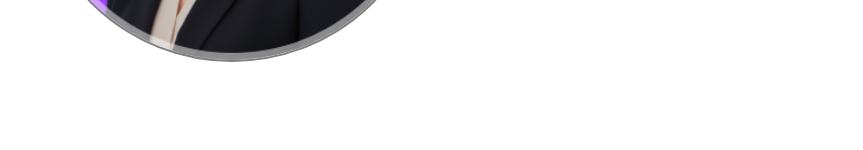
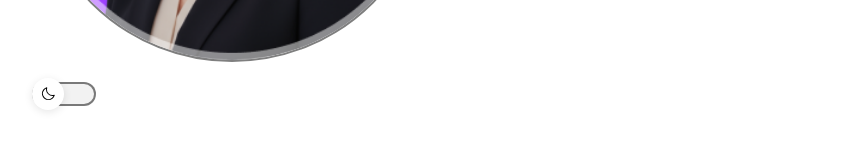
Before and after one commit to SenaGust/price-traker, a Next.js app: page / in a window 1280 px wide. Shown: the part 476-626 px from the top of the page, without its empty margins (208-1071 px from the left). Built offline with nearby package versions, Linux system fonts and the light colour scheme.

Commit message:
added switch

```diff
--- a/src/app/globals.css
+++ b/src/app/globals.css
@@ -3,6 +3,7 @@
 :root {
   --color-base: 0, 0, 0;
   --color-primary: #000;
+  --color-inverted-primary: #fff;
 
   --color-stroke: rgb(var(--color-base), 50%);
 
@@ -16,6 +17,7 @@
   /* :root {
     --color-base: 255, 255, 255;
     --color-primary: #fff;
+    --color-inverted-primary: #000;
 
     --color-stroke: rgb(var(--color-base) / 50%);
 
@@ -33,6 +35,7 @@
 
 @theme inline {
   --color-primary: var(--color-primary);
+  --color-inverted-primary: var(--color-inverted-primary);
   --color-stroke: var(--color-stroke);
   --color-surface: var(--color-surface);
   --color-surface-hover: var(--color-surface-hove);
--- a/src/app/page.tsx
+++ b/src/app/page.tsx
@@ -2,6 +2,7 @@ import { Avatar } from "@/components/common/avatar/avatar";
 import { Button } from "@/components/common/button";
 import { SocialLink } from "@/components/common/social-link";
 import { SocialLinkEnum } from "@/components/common/social-link/types";
+import { Switch } from "@/components/common/switch/switch";
 
 export default async function Home() {
   return (
@@ -11,6 +12,8 @@ export default async function Home() {
       <SocialLink socialLink={SocialLinkEnum.Whatsapp} />
 
       <Avatar />
+
+      <Switch />
     </div>
   );
 }
--- /dev/null
+++ b/src/components/common/switch/switch.tsx
@@ -0,0 +1,49 @@
+"use client";
+
+import { MoonIcon, SunIcon } from "@phosphor-icons/react";
+import { useState } from "react";
+import { twMerge } from "tailwind-merge";
+
+export function Switch() {
+  const [isActive, setIsActive] = useState(false);
+
+  return (
+    <div
+      className="group flex items-center justify-center w-16 h-8 cursor-pointer"
+      onClick={() => setIsActive((prev) => !prev)}
+    >
+      {/* Background */}
+      <div
+        className={twMerge(
+          "w-16 h-6 rounded-full",
+          "bg-surface border-solid border-stroke border-2 shadow-2xl"
+        )}
+      />
+
+      {/* Shadow */}
+      <div
+        aria-hidden={true}
+        className={twMerge(
+          "group-hover:bg-highlight -z-1 size-12 rounded-full",
+          "absolute",
+          "transition-transform duration-300",
+          isActive ? "translate-x-1/3" : "-translate-x-1/3"
+        )}
+      />
+
+      {/* Handle */}
+      <div
+        className={twMerge(
+          "absolute",
+          "transition-all duration-300",
+          isActive ? "translate-x-1/2" : "-translate-x-1/2",
+          "flex size-8 rounded-full items-center justify-center",
+          "bg-inverted-primary color-primary",
+          "shadow-[0_2px_8px_0_rgba(0,0,0,0.10)]"
+        )}
+      >
+        {isActive ? <SunIcon /> : <MoonIcon />}
+      </div>
+    </div>
+  );
+}
```
